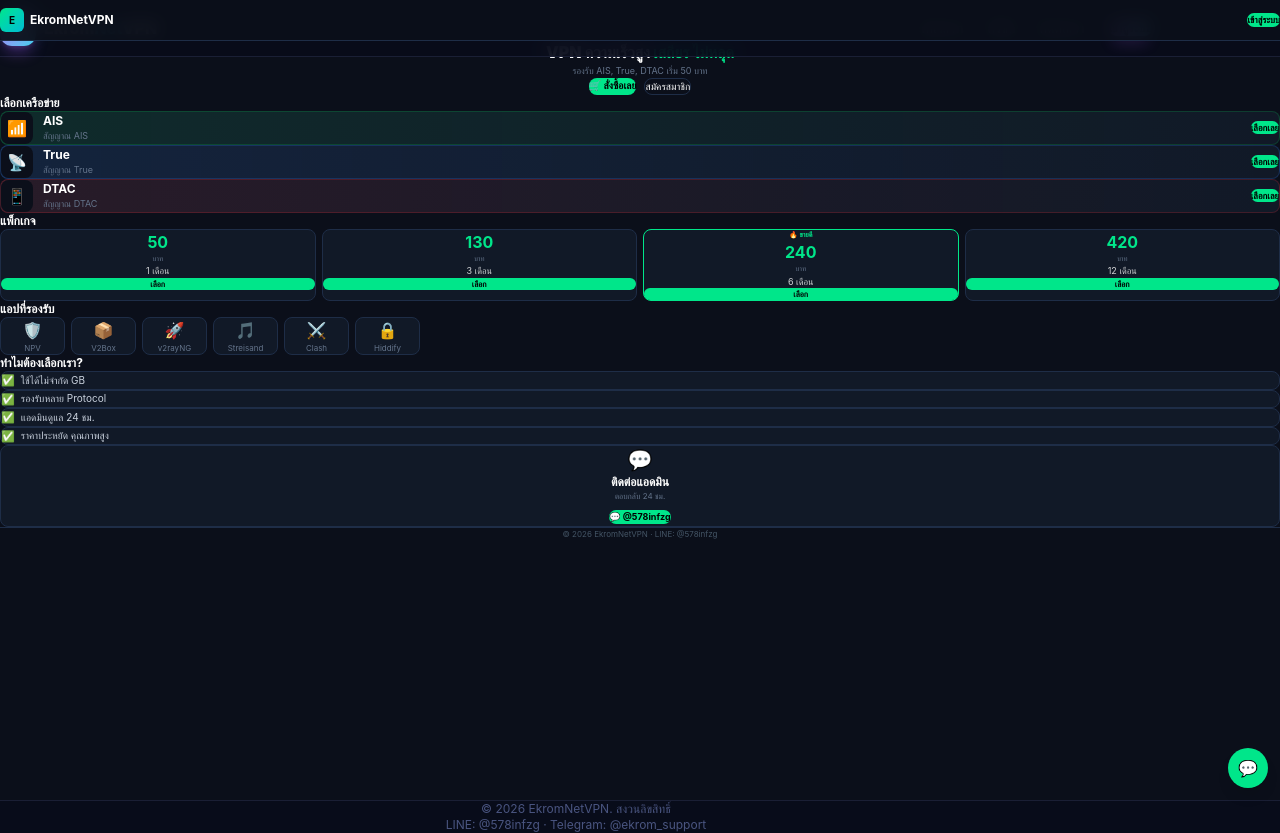
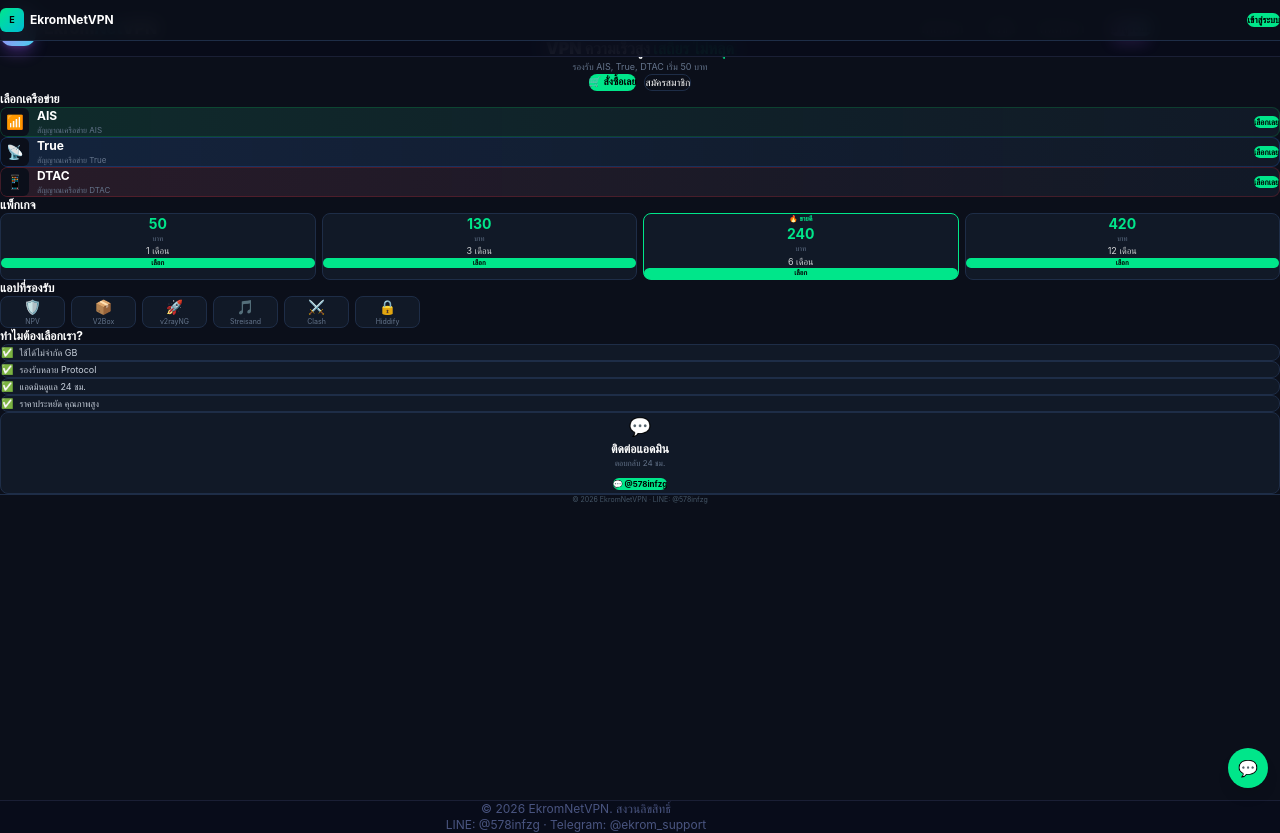
Before and after one commit to EkromSSH/Web, a Next.js app: page /Web/ in a window 1280 px wide. Built offline with nearby package versions, Linux system fonts and the light colour scheme.

Commit message:
Shrink size only - same colors

```diff
--- a/src/app/page.tsx
+++ b/src/app/page.tsx
@@ -8,7 +8,7 @@
       <div className="fixed top-0 left-0 right-0 z-50 bg-[#0b0f1a]/95 backdrop-blur border-b border-[#1e2d47]">
         <div className="flex items-center justify-between px-3 h-10">
           <Link href="/" className="flex items-center gap-1.5">
-            <div className="w-6 h-6 bg-gradient-to-br from-[#00e68a] to-[#00bcd4] rounded-md flex items-center justify-center text-[10px] font-bold text-black">E</div>
+            <div className="w-6 h-6 bg-gradient-to-br from-[#00e68a] to-[#00bcd4] rounded-md flex items-center justify-center text-[9px] font-bold text-black">E</div>
             <span className="text-xs font-bold text-white">EkromNetVPN</span>
           </Link>
           <Link href="/login" className="text-[9px] px-3 py-1 rounded-full bg-[#00e68a] text-black font-bold">เข้าสู่ระบบ</Link>
@@ -17,7 +17,7 @@
 
       {/* Hero */}
       <div className="px-3 pt-6 pb-4 text-center">
-        <div className="w-10 h-10 mx-auto bg-gradient-to-br from-[#00e68a] to-[#00bcd4] rounded-xl flex items-center justify-center text-base font-bold text-black mb-2">E</div>
+        <div className="w-9 h-9 mx-auto bg-gradient-to-br from-[#00e68a] to-[#00bcd4] rounded-xl flex items-center justify-center text-sm font-bold text-black mb-2">E</div>
         <h1 className="text-base font-black mb-1">VPN ความเร็วสูง <span className="text-[#00e68a]">เสถียร ไม่หลุด</span></h1>
         <p className="text-[9px] text-[#64748b] mb-3">รองรับ AIS, True, DTAC เริ่ม 50 บาท</p>
         <div className="flex justify-center gap-2">
@@ -35,10 +35,10 @@
             { n: "True", i: "📡", c: "from-blue-500/10", b: "border-blue-500/20" },
             { n: "DTAC", i: "📱", c: "from-red-500/10", b: "border-red-500/20" },
           ].map((n, i) => (
-            <div key={i} className={`flex items-center gap-2.5 bg-gradient-to-r ${n.c} bg-[#111927] border ${n.b} rounded-lg p-2.5`}>
-              <div className="w-8 h-8 bg-[#0b0f1a] rounded-lg flex items-center justify-center text-base">{n.i}</div>
-              <div className="flex-1"><div className="text-xs font-bold">{n.n}</div><div className="text-[9px] text-[#64748b]">สัญญาณ {n.n}</div></div>
-              <Link href="/order" className="px-2.5 py-1 rounded-lg bg-[#00e68a] text-black font-bold text-[9px]">เลือกเลย</Link>
+            <div key={i} className={`flex items-center gap-2 bg-gradient-to-r ${n.c} bg-[#111927] border ${n.b} rounded-lg p-2.5`}>
+              <div className="w-7 h-7 bg-[#0b0f1a] rounded-md flex items-center justify-center text-sm">{n.i}</div>
+              <div className="flex-1"><div className="text-xs font-bold">{n.n}</div><div className="text-[8px] text-[#64748b]">สัญญาณเครือข่าย {n.n}</div></div>
+              <Link href="/order" className="px-2 py-1 rounded-md bg-[#00e68a] text-black font-bold text-[8px]">เลือกเลย</Link>
             </div>
           ))}
         </div>
@@ -56,10 +56,10 @@
           ].map((pkg, i) => (
             <div key={i} className={`bg-[#111927] rounded-lg p-2 text-center border ${pkg.hit ? 'border-[#00e68a]' : 'border-[#1e2d47]'}`}>
               {pkg.hit && <div className="text-[7px] text-[#00e68a] font-bold mb-0.5">🔥 ขายดี</div>}
-              <div className="text-base font-bold text-[#00e68a]">{pkg.p}</div>
+              <div className="text-sm font-bold text-[#00e68a]">{pkg.p}</div>
               <div className="text-[7px] text-[#64748b]">บาท</div>
               <div className="text-[9px] text-white/80">{pkg.d}</div>
-              <Link href="/order" className="block mt-1.5 py-1 rounded-lg bg-[#00e68a] text-black font-bold text-[8px]">เลือก</Link>
+              <Link href="/order" className="block mt-1 py-1 rounded-md bg-[#00e68a] text-black font-bold text-[7px]">เลือก</Link>
             </div>
           ))}
         </div>
@@ -71,8 +71,8 @@
         <div className="flex gap-1.5 overflow-x-auto pb-1">
           {["🛡️ NPV", "📦 V2Box", "🚀 v2rayNG", "🎵 Streisand", "⚔️ Clash", "🔒 Hiddify"].map((a, i) => (
             <div key={i} className="shrink-0 bg-[#111927] border border-[#1e2d47] rounded-lg px-3 py-2 text-center min-w-[65px]">
-              <div className="text-base mb-0.5">{a.split(" ")[0]}</div>
-              <div className="text-[8px] text-[#64748b]">{a.split(" ")[1]}</div>
+              <div className="text-sm mb-0.5">{a.split(" ")[0]}</div>
+              <div className="text-[7px] text-[#64748b]">{a.split(" ")[1]}</div>
             </div>
           ))}
         </div>
@@ -84,8 +84,8 @@
         <div className="space-y-1">
           {["ใช้ได้ไม่จำกัด GB", "รองรับหลาย Protocol", "แอดมินดูแล 24 ชม.", "ราคาประหยัด คุณภาพสูง"].map((t, i) => (
             <div key={i} className="flex items-center gap-1.5 bg-[#111927] border border-[#1e2d47] rounded-lg px-2.5 py-2">
-              <span className="text-[#00e68a] text-[11px]">✅</span>
-              <span className="text-[10px] text-[#c8d0dc]">{t}</span>
+              <span className="text-[#00e68a] text-[10px]">✅</span>
+              <span className="text-[9px] text-[#c8d0dc]">{t}</span>
             </div>
           ))}
         </div>
@@ -94,15 +94,15 @@
       {/* Contact */}
       <div className="px-3 pb-16">
         <div className="bg-[#111927] border border-[#1e2d47] rounded-lg p-3 text-center">
-          <div className="text-xl mb-1">💬</div>
+          <div className="text-lg mb-1">💬</div>
           <h3 className="text-xs font-bold mb-0.5">ติดต่อแอดมิน</h3>
           <p className="text-[8px] text-[#64748b] mb-2">ตอบกลับ 24 ชม.</p>
-          <a href="https://line.me/R/ti/p/@578infzg" className="inline-block px-3 py-1.5 rounded-lg bg-[#00e68a] text-black font-bold text-[9px]">💬 @578infzg</a>
+          <a href="https://line.me/R/ti/p/@578infzg" className="inline-block px-3 py-1 rounded-lg bg-[#00e68a] text-black font-bold text-[8px]">💬 @578infzg</a>
         </div>
       </div>
 
       {/* Footer */}
-      <div className="border-t border-[#1e2d47] py-2 text-center text-[8px] text-[#445566]">
+      <div className="border-t border-[#1e2d47] py-2 text-center text-[7px] text-[#445566]">
         © 2026 EkromNetVPN · LINE: @578infzg
       </div>
 
--- a/src/app/register/page.tsx
+++ b/src/app/register/page.tsx
@@ -5,8 +5,8 @@
     <div className="min-h-screen bg-[#0b0f1a] px-3 pt-14 pb-8">
       <div className="max-w-sm mx-auto">
         <div className="text-center mb-5">
-          <div className="w-10 h-10 mx-auto bg-gradient-to-br from-[#00e68a] to-[#00bcd4] rounded-xl flex items-center justify-center text-base font-bold text-black mb-2">E</div>
-          <h1 className="text-base font-bold">สมัครสมาชิก</h1>
+          <div className="w-9 h-9 mx-auto bg-gradient-to-br from-[#00e68a] to-[#00bcd4] rounded-xl flex items-center justify-center text-sm font-bold text-black mb-2">E</div>
+          <h1 className="text-sm font-bold">สมัครสมาชิก</h1>
         </div>
         <div className="bg-[#111927] border border-[#1e2d47] rounded-lg p-3">
           <form onSubmit={e => e.preventDefault()}>
@@ -14,7 +14,7 @@
             <input type="tel" className="w-full px-2.5 py-2 mb-2 bg-[#0b0f1a] border border-[#1e2d47] rounded-lg text-xs text-white placeholder-[#64748b] focus:border-[#00e68a] outline-none" placeholder="เบอร์โทร" required />
             <input type="password" className="w-full px-2.5 py-2 mb-2 bg-[#0b0f1a] border border-[#1e2d47] rounded-lg text-xs text-white placeholder-[#64748b] focus:border-[#00e68a] outline-none" placeholder="รหัสผ่าน" required />
             <input type="password" className="w-full px-2.5 py-2 mb-3 bg-[#0b0f1a] border border-[#1e2d47] rounded-lg text-xs text-white placeholder-[#64748b] focus:border-[#00e68a] outline-none" placeholder="ยืนยันรหัสผ่าน" required />
-            <button className="w-full py-2 rounded-lg bg-[#00e68a] text-black font-bold text-[10px]">สมัครสมาชิก</button>
+            <button className="w-full py-2 rounded-lg bg-[#00e68a] text-black font-bold text-[9px]">สมัครสมาชิก</button>
           </form>
           <div className="mt-2.5 text-center text-[9px] text-[#64748b]">มีบัญชีแล้ว? <Link href="/login" className="text-[#00e68a] font-semibold">เข้าสู่ระบบ</Link></div>
         </div>
```
Also changed, not shown: src/app/login/page.tsx (+5 -5 lines).
